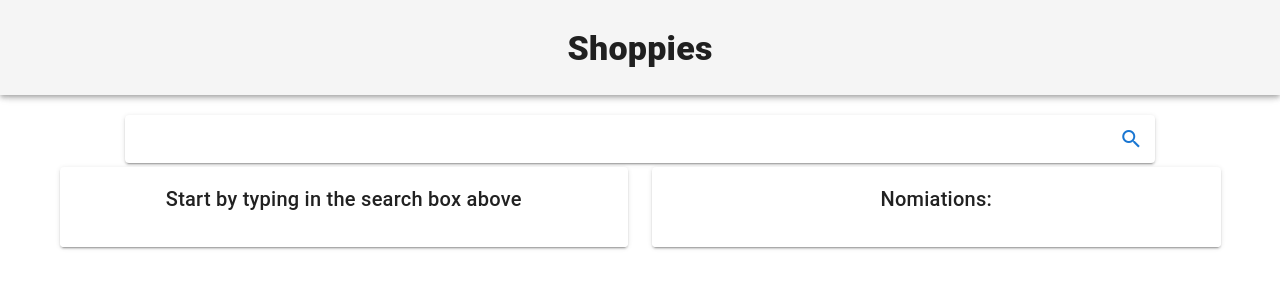
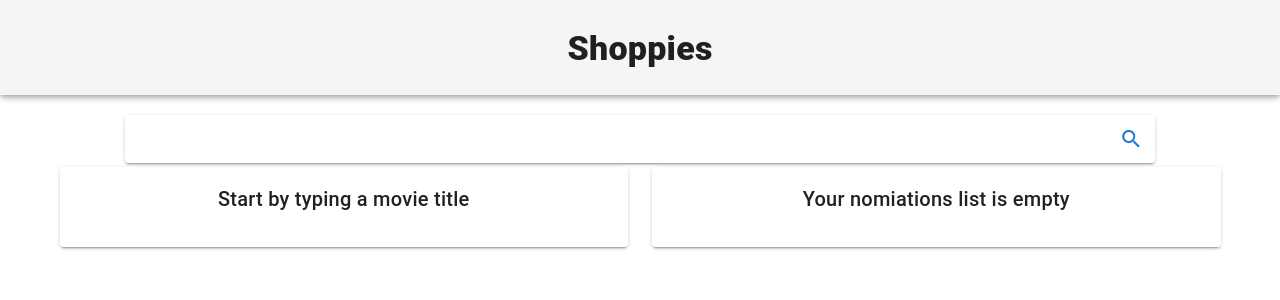
Before and after one commit to neenus/shoppies, a Vue app: page / in a window 1280 px wide. Shown: the top 300 px of the page. Built offline with nearby package versions, Linux system fonts and the light colour scheme.

Commit message:
added banner when 5 nominations are made

```diff
--- a/src/views/Home.vue
+++ b/src/views/Home.vue
@@ -1,5 +1,13 @@
 <template>
   <div class="home">
+    <v-banner
+      v-if="nominationsList.length === 5"
+      app
+      color="black"
+      class="text-center white--text"
+    >
+      Thank you for participating! you have nominated five movies.
+    </v-banner>
     <Search />
     <v-container>
       <v-row>
@@ -11,7 +19,7 @@
               v-html="
                 searchTerm !== null && searchTerm.length > 0
                   ? `Results for '${searchTerm}':`
-                  : 'Start by typing in the search box above'
+                  : 'Start by typing a movie title'
               "
             ></v-card-title>
             <v-list>
@@ -36,9 +44,11 @@
                       class="d-inline-block indigo darken-4 mt-5 white--text"
                       @click="nominate(result)"
                       :disabled="
-                        nominationsList.some(
-                          item => item.imdbID === result.imdbID
-                        )
+                        nominationsList.length < 5
+                          ? nominationsList.some(
+                              item => item.imdbID === result.imdbID
+                            )
+                          : true
                       "
                       >Nominate</v-btn
                     >
@@ -50,9 +60,11 @@
                       class="d-inline-block indigo darken-4 mt-5 white--text"
                       @click="nominate(result)"
                       :disabled="
-                        nominationsList.some(
-                          item => item.imdbID === result.imdbID
-                        )
+                        nominationsList.length < 5
+                          ? nominationsList.some(
+                              item => item.imdbID === result.imdbID
+                            )
+                          : true
                       "
                       >Nominate</v-btn
                     >
@@ -65,7 +77,11 @@
         <v-col cols="12" md="6" class="my-n2">
           <v-card>
             <!-- nomination list -->
-            <v-card-title class="justify-center">Nomiations:</v-card-title>
+            <v-card-title class="justify-center">{{
+              nominationsList.length > 0
+                ? "Your nomiations list:"
+                : "Your nomiations list is empty"
+            }}</v-card-title>
             <v-list>
               <template v-for="(item, index) in nominationsList">
                 <v-divider class="my-2" :key="index"></v-divider>
```
